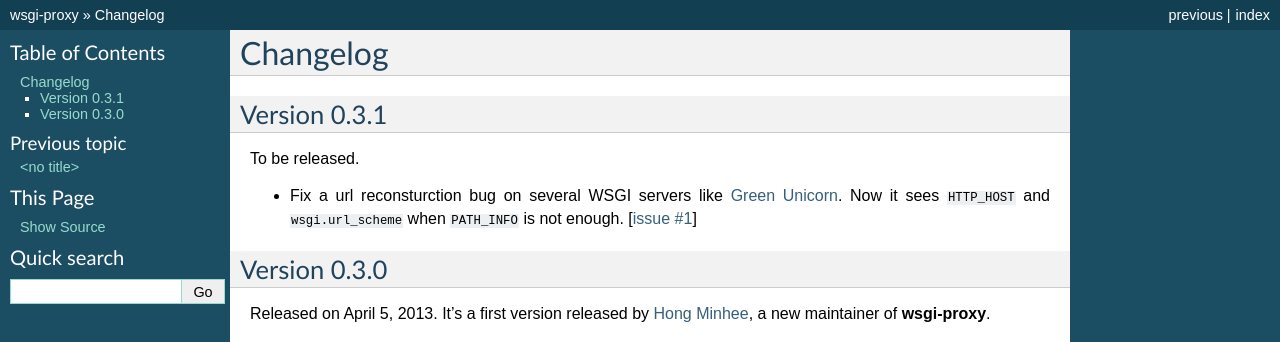
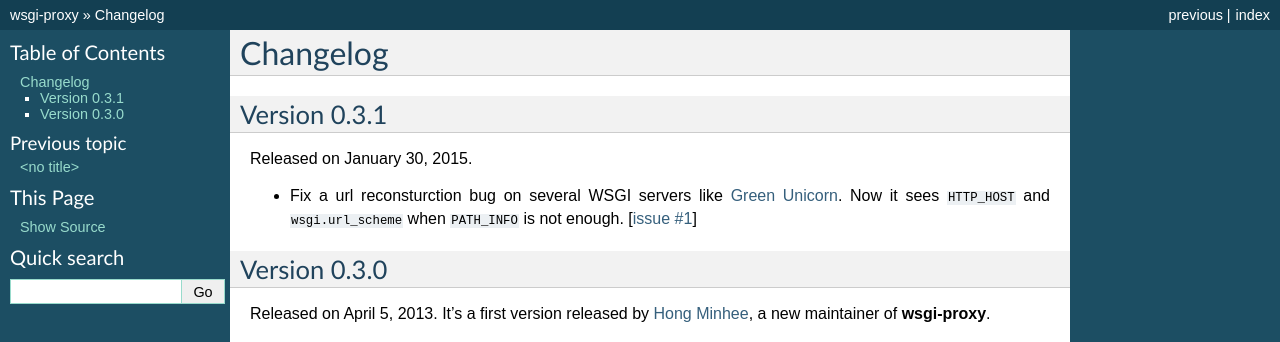
Before and after one commit to shirk3y/pproxy, a Sphinx documentation site: the page built from docs/changelog.rst, in a window 1280 px wide. Shown: the top 342 px of the page. Built offline with Sphinx 7.4.7, drawn with Linux system fonts in a browser that asks for light colours; the version number could not be read and is left out.

Commit message:
Release 0.3.1

```diff
--- a/docs/changelog.rst
+++ b/docs/changelog.rst
@@ -4,7 +4,7 @@ Changelog
 Version 0.3.1
 -------------
 
-To be released.
+Released on January 30, 2015.
 
 - Fix a url reconsturction bug on several WSGI servers like `Green Unicorn`_.
   Now it sees ``HTTP_HOST`` and ``wsgi.url_scheme`` when ``PATH_INFO`` is
```
